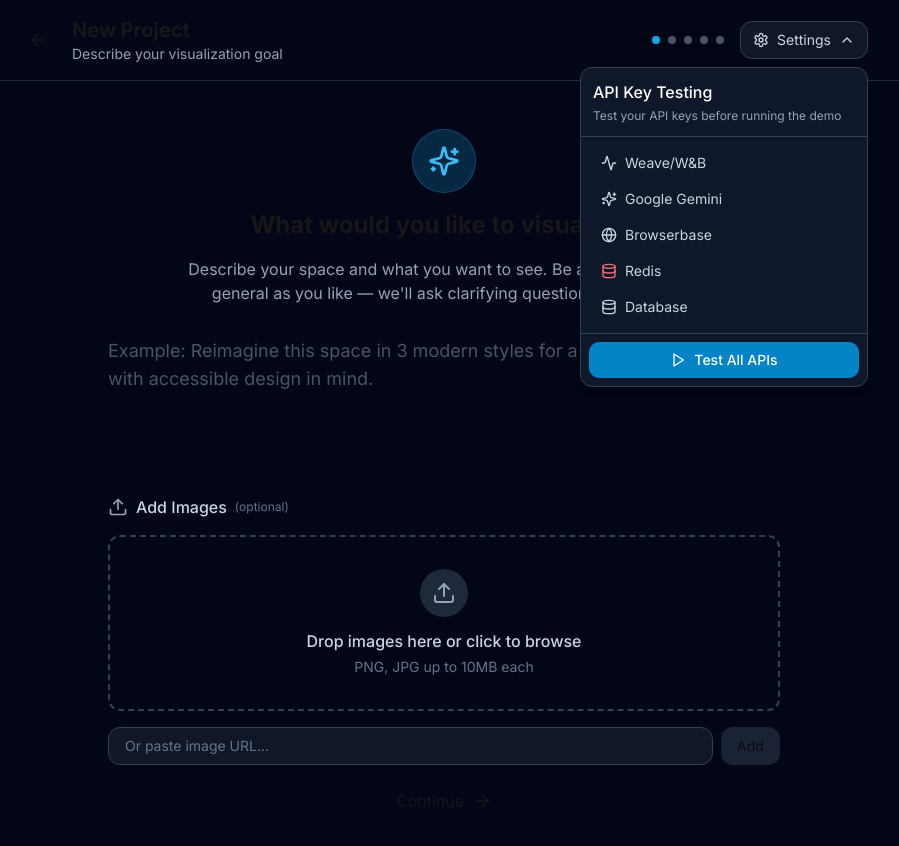
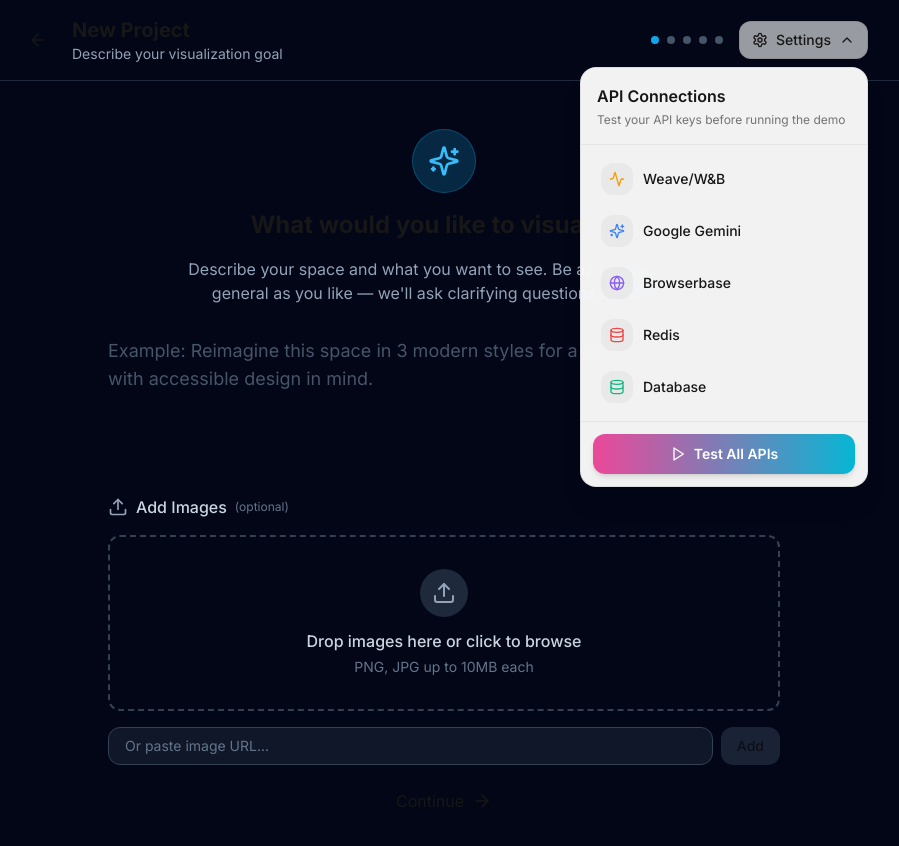
Before and after one commit to HiNala/Continuity, a Next.js app in the folder frontend/: page /project in a window 1280 px wide. Both pictures are taken after a click on the button "Settings". Shown: the top 846 px of the page, without its empty margins (196-1095 px from the left). Built offline with nearby package versions, Linux system fonts and the light colour scheme.

Commit message:
feat: Enhanced UI polish - thinking indicators, settings dropdown, headers, and connection status

```diff
--- a/frontend/src/app/page.tsx
+++ b/frontend/src/app/page.tsx
@@ -1068,22 +1068,44 @@
         style={{ width: `${splitPosition}%` }}
         className="flex flex-col border-r border-black/[0.06] min-w-[280px]"
       >
-        {/* Minimal header */}
-        <div className="shrink-0 h-14 flex items-center justify-between px-4 border-b border-black/[0.04] bg-white/60 backdrop-blur-sm">
-          <div className="flex items-center gap-2.5">
-            <div className="w-7 h-7 rounded-lg bg-gradient-to-br from-primary/30 to-accent/30 flex items-center justify-center shadow-sm">
-              <ContinuityIcon size={14} />
+        {/* Enhanced header */}
+        <div className="shrink-0 h-14 flex items-center justify-between px-4 border-b border-black/[0.04] bg-white/70 backdrop-blur-xl">
+          <div className="flex items-center gap-3">
+            <motion.div
+              whileHover={{ scale: 1.05 }}
+              className="w-8 h-8 rounded-xl bg-gradient-to-br from-primary/20 via-accent/20 to-primary/20 flex items-center justify-center shadow-sm border border-primary/10"
+            >
+              <ContinuityIcon size={15} />
+            </motion.div>
+            <div className="flex flex-col">
+              <span className="text-sm font-bold text-foreground tracking-tight">Continuity</span>
+              <span className="text-[9px] text-muted-foreground/60 font-medium -mt-0.5">AI Design Studio</span>
             </div>
-            <span className="text-sm font-semibold text-foreground">Continuity</span>
           </div>
-          {isConnected ? (
-            <LiveBadge />
-          ) : (
-            <div className="flex items-center gap-1 text-[10px] text-muted-foreground/50">
-              <WifiOff className="w-3 h-3" />
-              <span>Offline</span>
-            </div>
-          )}
+          <div className="flex items-center gap-2">
+            {isConnected ? (
+              <motion.div
+                initial={{ opacity: 0, scale: 0.9 }}
+                animate={{ opacity: 1, scale: 1 }}
+                className="flex items-center gap-1.5 px-2 py-1 rounded-full bg-emerald-50 border border-emerald-200/50"
+              >
+                <div className="relative">
+                  <motion.div
+                    animate={{ scale: [1, 1.5, 1], opacity: [0.5, 0, 0.5] }}
+                    transition={{ duration: 2, repeat: Infinity }}
+                    className="absolute inset-0 w-1.5 h-1.5 rounded-full bg-emerald-500"
+                  />
+                  <div className="w-1.5 h-1.5 rounded-full bg-emerald-500" />
+                </div>
+                <span className="text-[10px] font-semibold text-emerald-700">Live</span>
+              </motion.div>
+            ) : (
+              <div className="flex items-center gap-1.5 px-2 py-1 rounded-full bg-red-50 border border-red-200/50">
+                <WifiOff className="w-3 h-3 text-red-500" />
+                <span className="text-[10px] font-medium text-red-600">Offline</span>
+              </div>
+            )}
+          </div>
         </div>
 
         {/* Messages area - clean, minimal */}
@@ -1254,17 +1276,21 @@
             <ProgressTimeline currentStage={pipelineStage} />
           </motion.div>
 
-          {/* Header */}
+          {/* Header - Enhanced */}
           <motion.div
             initial={{ opacity: 0, y: -10 }}
             animate={{ opacity: 1, y: 0 }}
             transition={{ delay: 0.2 }}
-            className="mb-4 flex items-center justify-between"
+            className="mb-5 flex items-center justify-between"
           >
-            <div className="flex items-center gap-2">
-              <div className="w-6 h-6 rounded-md bg-gradient-to-br from-primary/20 to-accent/20 flex items-center justify-center">
-                <Zap className="w-3.5 h-3.5 text-primary" />
-              </div>
+            <div className="flex items-center gap-2.5">
+              <motion.div
+                animate={{ rotate: [0, 5, 0, -5, 0] }}
+                transition={{ duration: 4, repeat: Infinity, ease: "easeInOut" }}
+                className="w-7 h-7 rounded-lg bg-gradient-to-br from-primary/15 to-accent/15 flex items-center justify-center shadow-sm border border-primary/10"
+              >
+                <Zap className="w-4 h-4 text-primary" />
+              </motion.div>
               <div>
                 <h2 className="text-sm font-semibold text-foreground">Agent Activity</h2>
               </div>
--- a/frontend/src/components/SettingsDropdown.tsx
+++ b/frontend/src/components/SettingsDropdown.tsx
@@ -1,6 +1,7 @@
 "use client";
 
 import { useState, useRef, useEffect } from "react";
+import { motion, AnimatePresence } from "framer-motion";
 import {
   Settings,
   Loader2,
@@ -127,11 +128,11 @@
 
   const getServiceIcon = (service: string) => {
     const icons: Record<string, React.ReactNode> = {
-      weave: <Activity className="w-4 h-4" />,
-      gemini: <Sparkles className="w-4 h-4" />,
-      browserbase: <Globe className="w-4 h-4" />,
-      redis: <Database className="w-4 h-4 text-red-400" />,
-      database: <Database className="w-4 h-4" />,
+      weave: <Activity className="w-4 h-4 text-amber-500" />,
+      gemini: <Sparkles className="w-4 h-4 text-blue-500" />,
+      browserbase: <Globe className="w-4 h-4 text-violet-500" />,
+      redis: <Database className="w-4 h-4 text-red-500" />,
+      database: <Database className="w-4 h-4 text-emerald-500" />,
     };
     return icons[service] || <Settings className="w-4 h-4" />;
   };
@@ -155,58 +156,87 @@
 
   return (
     <div className="relative" ref={dropdownRef}>
-      <button
+      <motion.button
         onClick={() => setIsOpen(!isOpen)}
-        className="flex items-center gap-2 px-3 py-2 text-sm text-slate-300 hover:text-white bg-slate-800/50 hover:bg-slate-800 border border-slate-700 rounded-lg transition-colors"
+        whileHover={{ scale: 1.02 }}
+        whileTap={{ scale: 0.98 }}
+        className="flex items-center gap-2 px-3 py-2 text-sm text-foreground/70 hover:text-foreground bg-white/60 hover:bg-white/80 backdrop-blur-sm border border-black/[0.08] hover:border-black/[0.12] rounded-xl transition-all shadow-sm hover:shadow"
       >
         <Settings className="w-4 h-4" />
-        <span>Settings</span>
-        <ChevronDown
-          className={`w-4 h-4 transition-transform ${isOpen ? "rotate-180" : ""}`}
-        />
-      </button>
+        <span className="font-medium">Settings</span>
+        <motion.div
+          animate={{ rotate: isOpen ? 180 : 0 }}
+          transition={{ duration: 0.2 }}
+        >
+          <ChevronDown className="w-4 h-4" />
+        </motion.div>
+      </motion.button>
 
+      <AnimatePresence>
         {isOpen && (
-        <div className="absolute right-0 mt-2 w-72 bg-slate-900 border border-slate-700 rounded-lg shadow-xl z-50 overflow-hidden">
-          <div className="p-3 border-b border-slate-700">
-            <h3 className="font-medium text-white">API Key Testing</h3>
-            <p className="text-xs text-slate-400 mt-1">
+          <motion.div
+            initial={{ opacity: 0, y: -10, scale: 0.95 }}
+            animate={{ opacity: 1, y: 0, scale: 1 }}
+            exit={{ opacity: 0, y: -10, scale: 0.95 }}
+            transition={{ duration: 0.2, ease: [0.25, 0.1, 0.25, 1] }}
+            className="absolute right-0 mt-2 w-72 bg-white/95 backdrop-blur-xl border border-black/[0.08] rounded-2xl shadow-xl z-50 overflow-hidden"
+          >
+            <div className="p-4 border-b border-black/[0.06] bg-gradient-to-r from-primary/5 to-accent/5">
+              <h3 className="font-semibold text-foreground">API Connections</h3>
+              <p className="text-xs text-muted-foreground mt-1">
                 Test your API keys before running the demo
               </p>
             </div>
 
             <div className="p-2">
-            {services.map(({ key, testFn }) => (
-              <button
+              {services.map(({ key, testFn }, index) => (
+                <motion.button
                   key={key}
+                  initial={{ opacity: 0, x: -10 }}
+                  animate={{ opacity: 1, x: 0 }}
+                  transition={{ delay: index * 0.05 }}
                   onClick={() => handleTest(key, testFn)}
                   disabled={testing !== null}
-                className="w-full flex items-center justify-between px-3 py-2 text-sm text-slate-300 hover:text-white hover:bg-slate-800 rounded-md transition-colors disabled:opacity-50"
+                  className="w-full flex items-center justify-between px-3 py-2.5 text-sm text-foreground/80 hover:text-foreground hover:bg-black/[0.03] rounded-xl transition-all disabled:opacity-50 group"
                 >
-                <div className="flex items-center gap-2">
+                  <div className="flex items-center gap-2.5">
+                    <div className="w-8 h-8 rounded-lg bg-black/[0.04] group-hover:bg-black/[0.06] flex items-center justify-center transition-colors">
                       {getServiceIcon(key)}
-                  <span>{getServiceLabel(key)}</span>
+                    </div>
+                    <span className="font-medium">{getServiceLabel(key)}</span>
                   </div>
                   <div className="flex items-center gap-2">
                     {testing === key ? (
-                    <Loader2 className="w-4 h-4 animate-spin text-continuity-400" />
+                      <motion.div
+                        animate={{ rotate: 360 }}
+                        transition={{ duration: 1, repeat: Infinity, ease: "linear" }}
+                      >
+                        <Loader2 className="w-4 h-4 text-primary" />
+                      </motion.div>
                     ) : (
                       getResultIcon(key)
                     )}
                   </div>
-              </button>
+                </motion.button>
               ))}
             </div>
 
-          <div className="p-2 border-t border-slate-700">
-            <button
+            <div className="p-3 border-t border-black/[0.06]">
+              <motion.button
                 onClick={handleTestAll}
                 disabled={testing !== null}
-              className="w-full flex items-center justify-center gap-2 px-3 py-2 text-sm font-medium text-white bg-continuity-600 hover:bg-continuity-500 rounded-md transition-colors disabled:opacity-50"
+                whileHover={{ scale: 1.02 }}
+                whileTap={{ scale: 0.98 }}
+                className="w-full flex items-center justify-center gap-2 px-4 py-2.5 text-sm font-semibold text-white bg-gradient-to-r from-primary to-accent hover:opacity-90 rounded-xl transition-all disabled:opacity-50 shadow-md shadow-primary/20"
               >
                 {testing === "all" ? (
                   <>
-                  <Loader2 className="w-4 h-4 animate-spin" />
+                    <motion.div
+                      animate={{ rotate: 360 }}
+                      transition={{ duration: 1, repeat: Infinity, ease: "linear" }}
+                    >
+                      <Loader2 className="w-4 h-4" />
+                    </motion.div>
                     Testing All...
                   </>
                 ) : (
@@ -215,22 +245,30 @@
                     Test All APIs
                   </>
                 )}
-            </button>
+              </motion.button>
             </div>
 
             {/* Results Summary */}
+            <AnimatePresence>
               {Object.keys(results).length > 0 && (
-            <div className="p-2 border-t border-slate-700 bg-slate-800/50">
-              <div className="text-xs text-slate-400">
+                <motion.div
+                  initial={{ opacity: 0, height: 0 }}
+                  animate={{ opacity: 1, height: "auto" }}
+                  exit={{ opacity: 0, height: 0 }}
+                  className="px-4 py-2 border-t border-black/[0.06] bg-black/[0.02]"
+                >
+                  <div className="text-[10px] text-muted-foreground/60 font-medium">
                     Last tested:{" "}
                     {new Date(
                       Object.values(results)[0]?.timestamp || ""
                     ).toLocaleTimeString()}
                   </div>
-            </div>
+                </motion.div>
               )}
-        </div>
+            </AnimatePresence>
+          </motion.div>
         )}
+      </AnimatePresence>
     </div>
   );
 }
--- a/frontend/src/components/ui/streaming-text.tsx
+++ b/frontend/src/components/ui/streaming-text.tsx
@@ -259,7 +259,7 @@
 }
 
 // ============================================
-// Agent Thinking Indicator
+// Agent Thinking Indicator - Enhanced
 // ============================================
 interface ThinkingIndicatorProps {
   agent: string;
@@ -277,56 +277,121 @@
   useEffect(() => {
     const interval = setInterval(() => {
       setDotIndex((prev) => (prev + 1) % 4);
-    }, 500);
+    }, 400);
     return () => clearInterval(interval);
   }, []);
 
   const dots = ["", ".", "..", "..."];
 
-  const getActionText = () => {
+  const getActionConfig = () => {
     switch (action) {
       case "analyzing":
-        return "Analyzing";
+        return { text: "Analyzing", color: "from-purple-500 to-pink-500" };
       case "generating":
-        return "Generating";
+        return { text: "Generating", color: "from-amber-500 to-orange-500" };
       case "evaluating":
-        return "Evaluating";
+        return { text: "Evaluating", color: "from-emerald-500 to-teal-500" };
       case "searching":
-        return "Searching";
+        return { text: "Searching", color: "from-blue-500 to-cyan-500" };
       case "policy_update":
-        return "Updating policy";
+        return { text: "Updating policy", color: "from-violet-500 to-purple-500" };
       default:
-        return "Thinking";
+        return { text: "Thinking", color: "from-primary to-accent" };
     }
   };
 
+  const config = getActionConfig();
+
   return (
-    <div className={`flex items-center gap-2 text-sm text-muted-foreground ${className}`}>
+    <motion.div
+      initial={{ opacity: 0, y: 5 }}
+      animate={{ opacity: 1, y: 0 }}
+      className={`flex items-center gap-2.5 text-sm ${className}`}
+    >
+      {/* Animated spinner with gradient */}
+      <div className="relative">
         <motion.div
           animate={{ rotate: 360 }}
-        transition={{ duration: 2, repeat: Infinity, ease: "linear" }}
-        className="w-4 h-4 border-2 border-primary/30 border-t-primary rounded-full"
+          transition={{ duration: 1.5, repeat: Infinity, ease: "linear" }}
+          className={`w-4 h-4 rounded-full border-2 border-transparent bg-gradient-to-r ${config.color}`}
+          style={{
+            WebkitMask: "linear-gradient(#fff 0 0) content-box, linear-gradient(#fff 0 0)",
+            WebkitMaskComposite: "xor",
+            maskComposite: "exclude",
+            padding: "2px",
+          }}
         />
-      <span>
-        {agent.charAt(0).toUpperCase() + agent.slice(1)} is {getActionText().toLowerCase()}
-        {dots[dotIndex]}
+        {/* Inner glow */}
+        <motion.div
+          animate={{ opacity: [0.3, 0.6, 0.3] }}
+          transition={{ duration: 1.5, repeat: Infinity }}
+          className={`absolute inset-0 rounded-full bg-gradient-to-r ${config.color} blur-sm opacity-30`}
+        />
+      </div>
+
+      <span className="text-muted-foreground">
+        <span className="font-medium text-foreground/80">
+          {agent.charAt(0).toUpperCase() + agent.slice(1)}
         </span>
+        {" is "}
+        <span className="text-foreground/70">{config.text.toLowerCase()}</span>
+        <span className="text-primary/70 font-mono">{dots[dotIndex]}</span>
+      </span>
+    </motion.div>
+  );
+}
+
+// ============================================
+// Live Update Badge - Enhanced with pulse ring
+// ============================================
+export function LiveBadge({ className = "" }: { className?: string }) {
+  return (
+    <div className={`inline-flex items-center gap-1.5 ${className}`}>
+      <div className="relative">
+        {/* Pulse ring */}
+        <motion.div
+          animate={{ scale: [1, 2], opacity: [0.5, 0] }}
+          transition={{ duration: 1.5, repeat: Infinity, ease: "easeOut" }}
+          className="absolute inset-0 w-2 h-2 rounded-full bg-emerald-500"
+        />
+        {/* Core dot */}
+        <motion.div
+          animate={{ scale: [1, 1.15, 1] }}
+          transition={{ duration: 1.5, repeat: Infinity }}
+          className="relative w-2 h-2 rounded-full bg-emerald-500 shadow-sm shadow-emerald-500/50"
+        />
+      </div>
+      <span className="text-[11px] font-semibold text-emerald-600 tracking-wide">LIVE</span>
     </div>
   );
 }
 
 // ============================================
-// Live Update Badge
+// Connection Status Badge
 // ============================================
-export function LiveBadge({ className = "" }: { className?: string }) {
+interface ConnectionStatusProps {
+  isConnected: boolean;
+  className?: string;
+}
+
+export function ConnectionStatus({ isConnected, className = "" }: ConnectionStatusProps) {
   return (
-    <div className={`inline-flex items-center gap-1.5 ${className}`}>
     <motion.div
-        animate={{ scale: [1, 1.2, 1], opacity: [1, 0.7, 1] }}
-        transition={{ duration: 1.5, repeat: Infinity }}
-        className="w-2 h-2 rounded-full bg-green-500"
+      initial={{ opacity: 0 }}
+      animate={{ opacity: 1 }}
+      className={`inline-flex items-center gap-1.5 px-2 py-1 rounded-full ${className}`}
+    >
+      <div className="relative">
+        <motion.div
+          animate={isConnected ? { scale: [1, 1.3, 1], opacity: [0.6, 0, 0.6] } : {}}
+          transition={{ duration: 2, repeat: Infinity }}
+          className={`absolute inset-0 w-1.5 h-1.5 rounded-full ${isConnected ? 'bg-emerald-500' : 'bg-red-500'}`}
         />
-      <span className="text-xs font-medium text-green-600">Live</span>
+        <div className={`w-1.5 h-1.5 rounded-full ${isConnected ? 'bg-emerald-500' : 'bg-red-500'}`} />
       </div>
+      <span className={`text-[10px] font-medium ${isConnected ? 'text-emerald-600' : 'text-red-500'}`}>
+        {isConnected ? 'Connected' : 'Disconnected'}
+      </span>
+    </motion.div>
   );
 }
```
Lines whose indentation alone changed are shown as unchanged.
